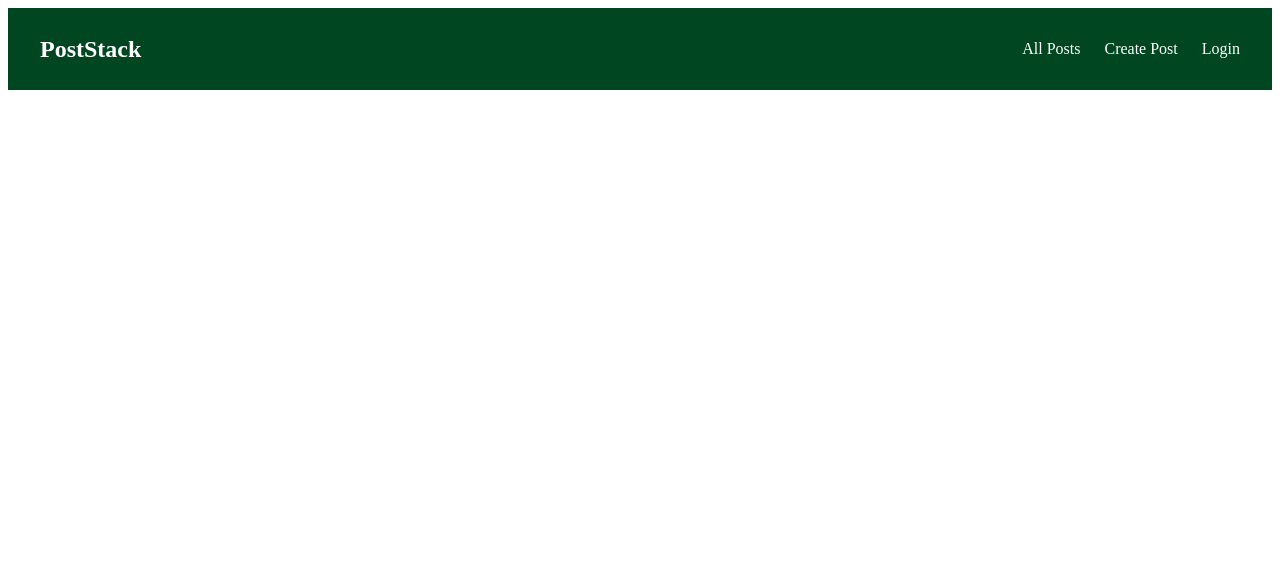
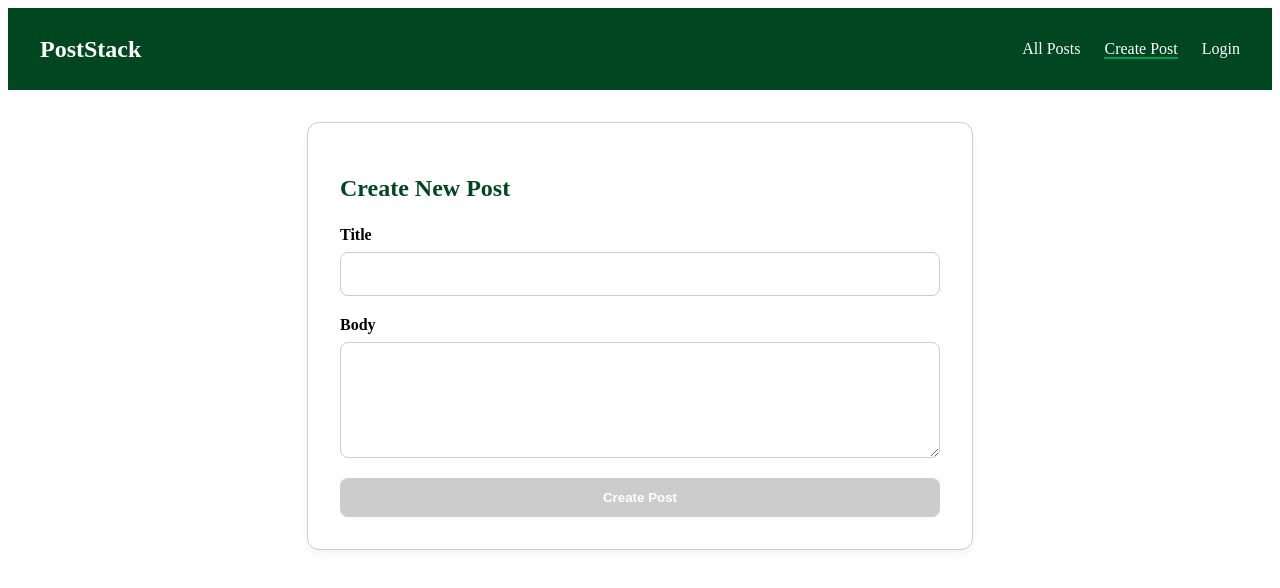
Before and after one commit to Esihackman/poststack-app, an Angular app: page /create in a window 1280 px wide. Before the commit this address led to /. Shown: the top 588 px of the page. Built offline with nearby package versions, Linux system fonts and the light colour scheme.

Commit message:
added the create new form and styled it

```diff
--- a/src/app/app.routes.ts
+++ b/src/app/app.routes.ts
@@ -2,10 +2,12 @@ import { Routes } from '@angular/router';
 import { PostListComponent } from '../app/components/post-list/post-list.component';
 import { PostDetailComponent } from '../app/components/post-detail/post-detail.component';
 import { PostEditComponent } from '../app/components/post-edit/post-edit.component';
-
+import { PostCreateComponent } from './components/post-create/post-create.component';
 export const routes: Routes = [
   { path: '', redirectTo: 'posts', pathMatch: 'full' },
   { path: 'posts', component: PostListComponent },
   { path: 'posts/:id', component: PostDetailComponent },
-   { path: 'posts/:id/edit', component: PostEditComponent }
+   { path: 'posts/:id/edit', component: PostEditComponent },
+   { path: 'create', component: PostCreateComponent },
+
 ];
--- /dev/null
+++ b/src/app/components/post-create/post-create.component.html
@@ -0,0 +1,19 @@
+<div class="create-post-card">
+  <h2>Create New Post</h2>
+
+  <form [formGroup]="postForm" (ngSubmit)="onSubmit()">
+    <div class="form-group">
+      <label for="title">Title</label>
+      <input id="title" type="text" formControlName="title" />
+      </div>
+
+    <div class="form-group">
+      <label for="body">Body</label>
+      <textarea id="body" rows="5" formControlName="body"></textarea>
+
+    </div>
+
+    <button type="submit" [disabled]="isSubmitting || postForm.invalid">Create Post</button>
+    <p class="error" *ngIf="error">{{ error }}</p>
+  </form>
+</div>
--- /dev/null
+++ b/src/app/components/post-create/post-create.component.scss
@@ -0,0 +1,64 @@
+.create-post-card {
+  max-width: 600px;
+  margin: 2rem auto;
+  padding: 2rem;
+  border: 1px solid #ccc;
+  border-radius: 12px;
+  box-shadow: 0 4px 10px rgba(0, 0, 0, 0.05);
+  background: #fff;
+
+  h2 {
+    margin-bottom: 1.5rem;
+    color: #004721;
+  }
+
+  form {
+    display: flex;
+    flex-direction: column;
+    gap: 1.25rem;
+
+    .form-group {
+      display: flex;
+      flex-direction: column;
+
+      label {
+        font-weight: 600;
+        margin-bottom: 0.5rem;
+      }
+
+      input,
+      textarea {
+        padding: 0.75rem;
+        border: 1px solid #ccc;
+        border-radius: 8px;
+        font-size: 1rem;
+      }
+
+      .error {
+        color: red;
+        font-size: 0.9rem;
+        margin-top: 0.25rem;
+      }
+    }
+
+    button {
+      background-color: #009c4a;
+      color: white;
+      padding: 0.75rem;
+      border: none;
+      border-radius: 8px;
+      cursor: pointer;
+      font-weight: bold;
+
+      &:disabled {
+        background-color: #ccc;
+        cursor: not-allowed;
+      }
+    }
+  }
+
+  .error {
+    color: red;
+    margin-top: 1rem;
+  }
+}
--- /dev/null
+++ b/src/app/components/post-create/post-create.component.ts
@@ -0,0 +1,47 @@
+import { Component } from '@angular/core';
+import { FormBuilder, FormGroup, Validators, ReactiveFormsModule } from '@angular/forms';
+import { Router } from '@angular/router';
+import { PostService } from '../../services/post.service';
+import { CommonModule } from '@angular/common';
+
+@Component({
+  selector: 'app-post-create',
+  standalone: true,
+  imports: [CommonModule, ReactiveFormsModule], // ✅ Add this
+  templateUrl: './post-create.component.html',
+  styleUrls: ['./post-create.component.scss']
+})
+export class PostCreateComponent {
+  postForm: FormGroup;
+  isSubmitting = false;
+  error: string | null = null;
+
+  constructor(
+    private fb: FormBuilder,
+    private postService: PostService,
+    private router: Router
+  ) {
+    this.postForm = this.fb.group({
+      title: ['', Validators.required],
+      body: ['', Validators.required],
+    });
+  }
+
+  onSubmit() {
+    if (this.postForm.invalid) return;
+
+    this.isSubmitting = true;
+
+    this.postService.createPost(this.postForm.value).subscribe({
+      next: () => {
+        this.isSubmitting = false;
+        this.router.navigate(['/posts']);
+      },
+      error: (err) => {
+        console.error(err);
+        this.error = 'Failed to create post.';
+        this.isSubmitting = false;
+      }
+    });
+  }
+}
--- a/src/app/services/post.service.ts
+++ b/src/app/services/post.service.ts
@@ -25,4 +25,9 @@ getComments(postId: number): Observable<Comment[]> {
  updatePost(id: number, updatedPost: Post): Observable<Post> {
     return this.http.put<Post>(`${this.baseUrl}/posts/${id}`, updatedPost);
   }
+
+  createPost(post: Partial<Post>): Observable<Post> {
+  return this.http.post<Post>(`${this.baseUrl}/posts`, post);
+}
+
  }
```
Also changed, not shown: 1 other file (tests, documents, lock files or other folders).
